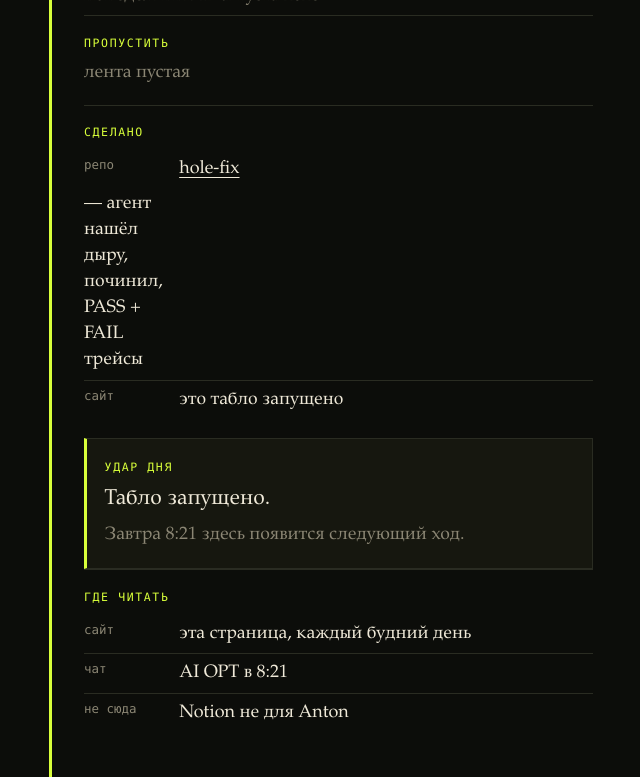
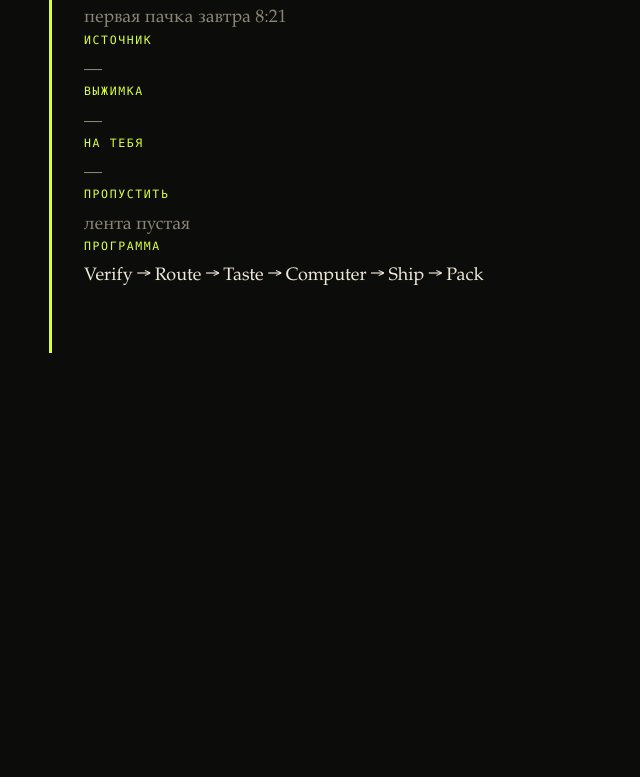
Before and after one commit to azinoviev-pixel/ai-ultra, a plain HTML site: page index.html in a window 1280 px wide. Shown: the part 155-932 px from the top of the page, without its empty margins (303-943 px from the left). After the commit the page ends 800 px from the top, so only its background shows below. Drawn offline with Linux system fonts and the light colour scheme.

Commit message:
дневная пачка: Сегодня Секрет Источник Выжимка На тебя Пропустить

```diff
--- a/index.html
+++ b/index.html
@@ -3,48 +3,50 @@
 <head>
   <meta charset="utf-8">
   <meta name="viewport" content="width=device-width, initial-scale=1">
-  <title>AI Ultra — табло дня</title>
-  <meta name="description" content="Табло дня. Что сегодня, что пропустить, что сделано.">
+  <title>AI Ultra — пачка дня</title>
+  <meta name="description" content="Дневная пачка. Секрет, источник, выжимка, на тебя.">
   <link rel="stylesheet" href="styles.css">
 </head>
 <body>
   <div class="frame">
     <header class="top">
       <p>AI Ultra</p>
-      <p>каждый будний день</p>
+      <p>пачка дня</p>
     </header>
 
-    <section class="day" id="today">
+    <section class="block" id="today">
       <h1>Сегодня</h1>
       <p class="date">понедельник 17 августа 2026</p>
     </section>
 
-    <section class="row" id="skip">
+    <section class="block" id="secret">
+      <h2>Секрет</h2>
+      <p class="empty">первая пачка завтра 8:21</p>
+    </section>
+
+    <section class="block" id="source">
+      <h2>Источник</h2>
+      <p class="empty">—</p>
+    </section>
+
+    <section class="block" id="extract">
+      <h2>Выжимка</h2>
+      <p class="empty">—</p>
+    </section>
+
+    <section class="block" id="you">
+      <h2>На тебя</h2>
+      <p class="empty">—</p>
+    </section>
+
+    <section class="block" id="skip">
       <h2>Пропустить</h2>
       <p class="empty">лента пустая</p>
     </section>
 
-    <section class="row" id="done">
-      <h2>Сделано</h2>
-      <ul class="facts">
-        <li><span>репо</span> <a href="https://github.com/azinoviev-pixel/hole-fix">hole-fix</a> — агент нашёл дыру, починил, PASS + FAIL трейсы</li>
-        <li><span>сайт</span> это табло запущено</li>
-      </ul>
-    </section>
-
-    <section class="hit" id="hit">
-      <h2>Удар дня</h2>
-      <p class="result">Табло запущено.</p>
-      <p class="next">Завтра 8:21 здесь появится следующий ход.</p>
-    </section>
-
-    <section class="where">
-      <h2>Где читать</h2>
-      <ul class="facts">
-        <li><span>сайт</span> эта страница, каждый будний день</li>
-        <li><span>чат</span> AI OPT в 8:21</li>
-        <li><span>не сюда</span> Notion не для Anton</li>
-      </ul>
+    <section class="prog" id="program">
+      <h2>Программа</h2>
+      <p class="line">Verify → Route → Taste → Computer → Ship → Pack</p>
     </section>
   </div>
 </body>
```
